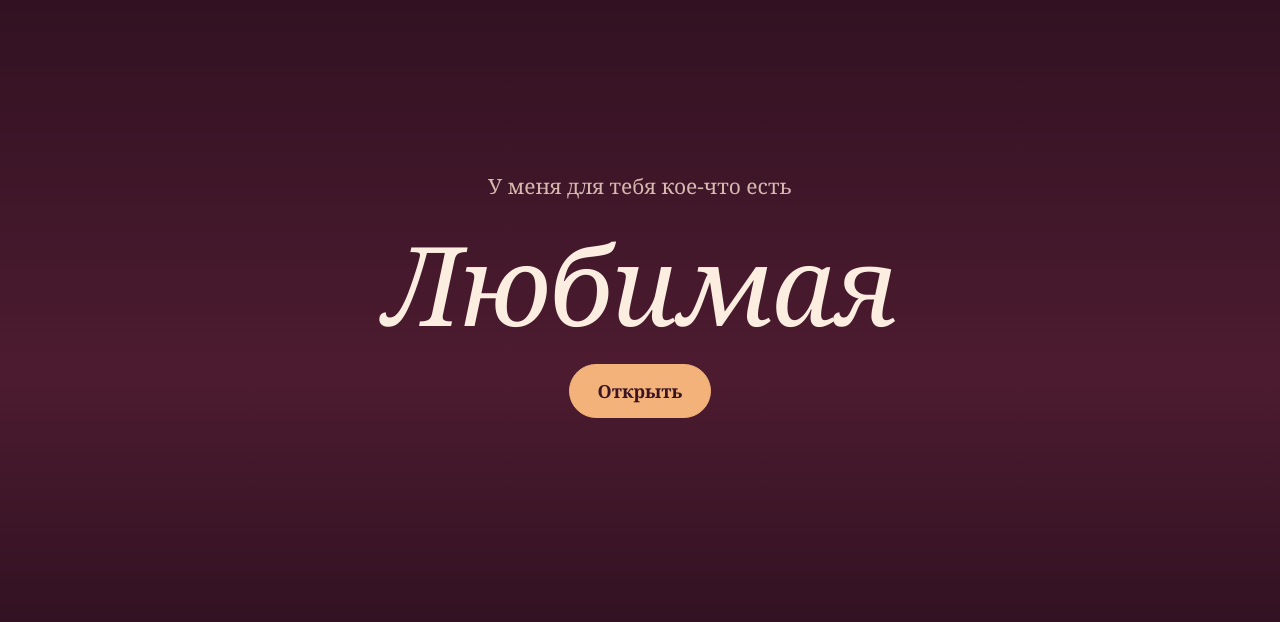
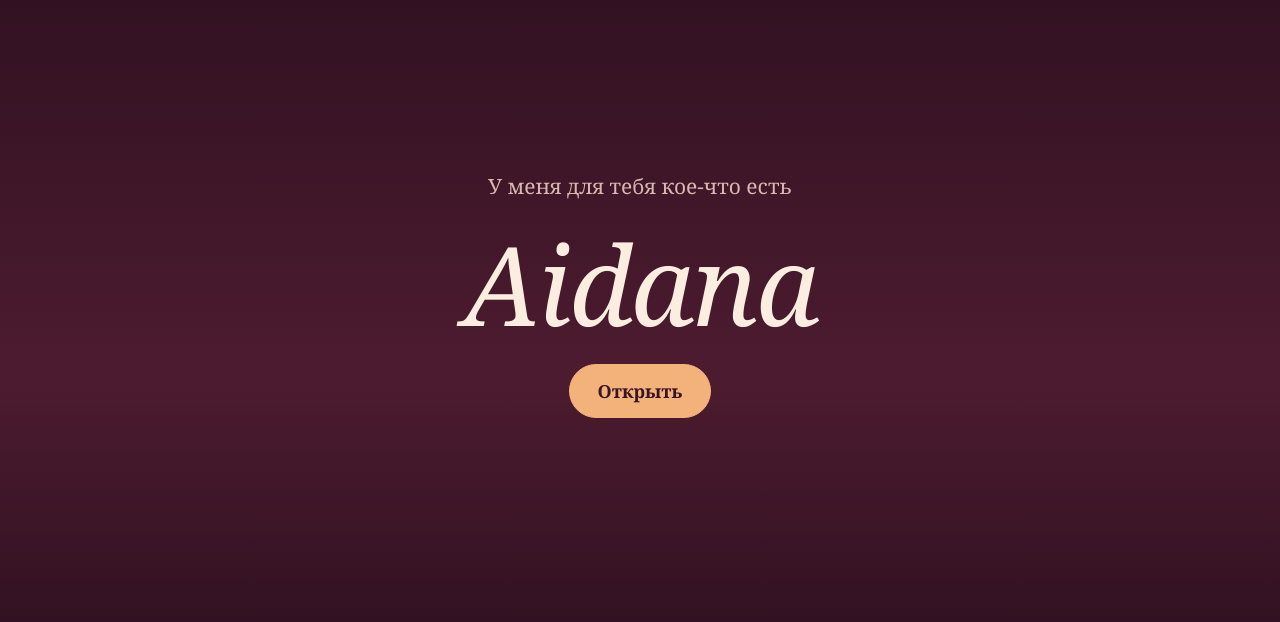
Before and after one commit to AEIN2003/My-siteYera, a plain HTML site: page index.html in a window 1280 px wide. Shown: the part 106-728 px from the top of the page. Drawn offline with Linux system fonts and the light colour scheme.

Commit message:
Update index.html

```diff
--- a/index.html
+++ b/index.html
@@ -82,8 +82,8 @@
 <script>
 /* ============ ИЗМЕНИТЕ ЗДЕСЬ ============ */
 var CONFIG = {
-  name: 'Любимая',            // её имя или ласковое слово
-  start: '2024-02-14T00:00:00', // дата, когда вы начали встречаться: ГГГГ-ММ-ДДTЧЧ:ММ:СС
+  name: 'Aidana',            // её имя или ласковое слово
+  start: '2026-08-08T00:00:00', // дата, когда вы начали встречаться: ГГГГ-ММ-ДДTЧЧ:ММ:СС
   reasons: [
     'Ты улыбаешься так, что у меня пропадают все плохие мысли.',
     'С тобой даже обычный вечер становится особенным.',
```
